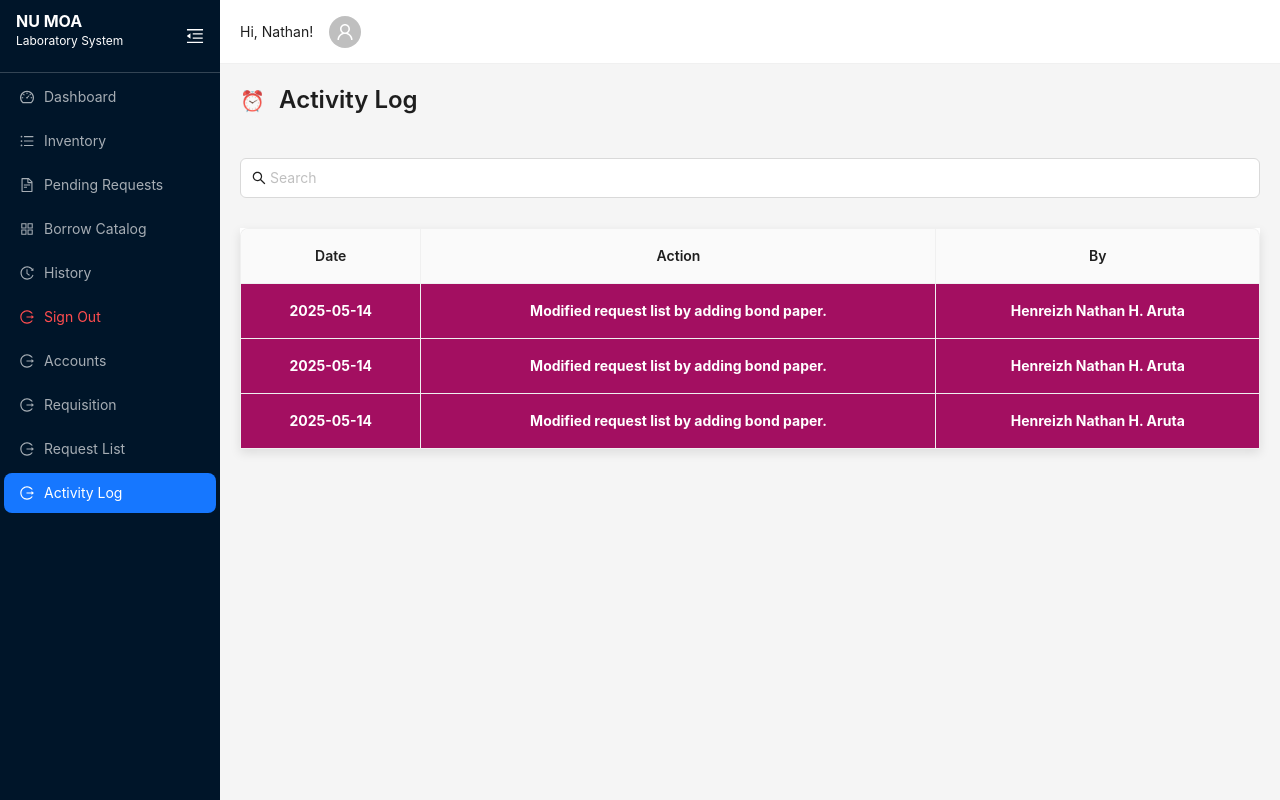
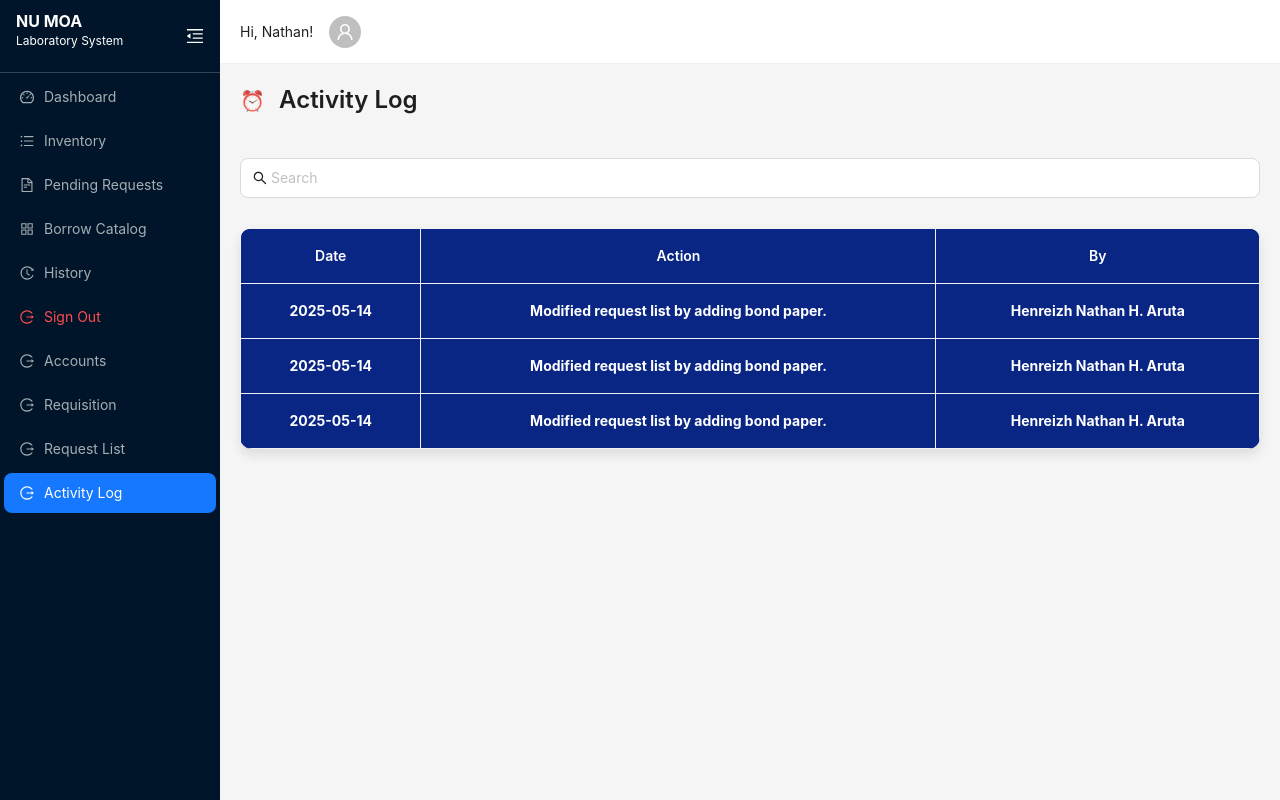
Before and after one commit to Blyn04/web-nuls, a React (Create React App) app: page /activity-log in a window 1280 px wide. Built offline with nearby package versions, Linux system fonts and the light colour scheme.

Commit message:
CSS ACTIVITY LOG

```diff
--- a/src/components/styles/usersStyle/ActivityLog.css
+++ b/src/components/styles/usersStyle/ActivityLog.css
@@ -21,27 +21,67 @@
   margin-bottom: 10px;
   width: 100%;
   height: 40px;
+  border-radius: 8px;
+  border: 1px solid #d9d9d9;
+  padding: 5px 12px;
 }
 
 .activity-table {
   width: 100%;
   background: white;
-  box-shadow: 0 4px 10px rgba(0, 0, 0, 0.1);
+  border-radius: 12px;
+  box-shadow: 0 6px 12px rgba(0, 0, 0, 0.1);
+  overflow: hidden;
 }
 
 .table-header {
-  background-color: #a30f61;
+  background-color: #092685;
   color: white;
   font-weight: bold;
   text-align: center;
+  padding: 12px;
+}
+
+.ant-table-thead > tr > th {
+  background-color: #092685 !important;
+  color: white !important;
+  font-size: 14px;
+  padding: 12px;
+  text-align: center;
+}
+
+.ant-table-tbody > tr:nth-child(odd) {
+  background-color: #f9f9f9;
+}
+
+.ant-table-tbody > tr:nth-child(even) {
+  background-color: #fff;
+}
+
+.ant-table-tbody > tr:hover {
+  background-color: #e0e0e0 !important;
+  cursor: pointer;
+}
+
+.ant-table-tbody > tr:hover td {
+  color: black !important;
 }
 
 .activity-row {
   text-align: center;
+  font-size: 14px;
+  padding: 10px;
 }
 
 .empty-row {
   height: 50px;
   background-color: #fff;
   border-top: 1px solid #e8e8e8;
+  text-align: center;
+  padding: 12px;
+  color: #888;
 }
+
+.empty-row span {
+  font-style: italic;
+}
--- a/src/components/users/ActivityLog.js
+++ b/src/components/users/ActivityLog.js
@@ -60,6 +60,7 @@ const columns = [
 
 const ActivityLog = () => {
   const [searchQuery, setSearchQuery] = useState("");
+
   const filteredData = activityData.filter(
     (item) =>
       item.date.includes(searchQuery) ||
@@ -93,6 +94,7 @@ const ActivityLog = () => {
             pagination={false}
             bordered
             className="activity-table"
+            rowClassName="activity-row"
             locale={{
               emptyText: (
                 <div className="empty-row">
```
Also changed, not shown: src/backend/Server.js (added).
